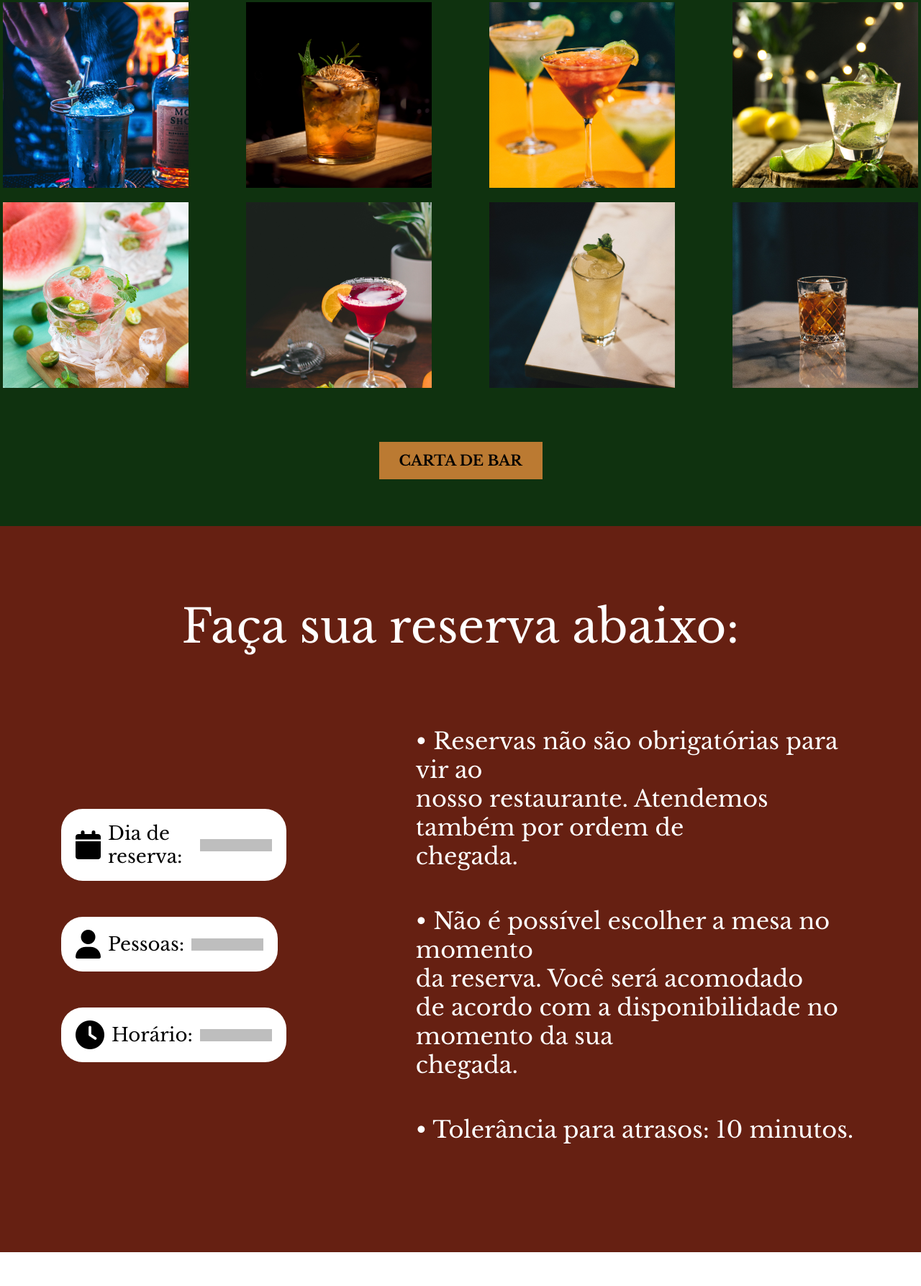
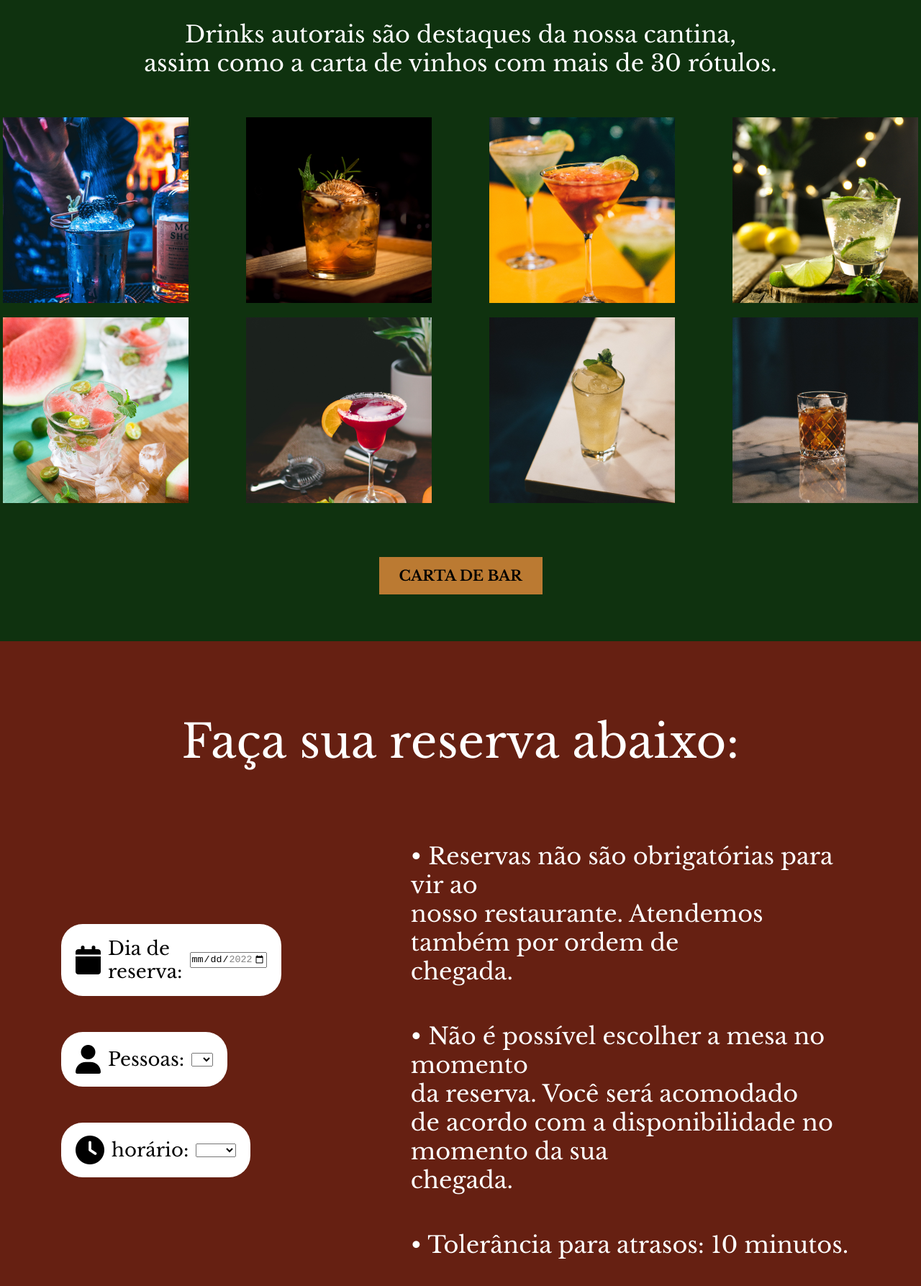
Before and after one commit to GustavoMarquesPayao/FamiliaRossiSite, a plain HTML site: page index.html in a window 1280 px wide. Shown: the part 4415-6202 px from the top of the page at 72% size. Drawn offline with nearby package versions, Linux system fonts and the light colour scheme.

Commit message:
Update index.html

```diff
--- a/index.html
+++ b/index.html
@@ -13,14 +13,14 @@
     <header class="cabecalho">
 
         <nav class="cabecalho-menu">
-            <a class="cabecalho-menu-item" href="#A cantina">A cantina</a>
-            <a class="cabecalho-menu-item" href="#Para comer">Para comer</a>
+            <a class="cabecalho-menu-item" href="#A-cantina">A cantina</a>
+            <a class="cabecalho-menu-item" href="#Para-comer">Para comer</a>
 
 
             <img class="cabecalho-imagem" src="Elementos/logo Branca.png" alt="Logo Família rossi">
 
 
-            <a class="cabecalho-menu-item" href="#Para beber">Para beber</a>
+            <a class="cabecalho-menu-item" href="#Para-beber">Para beber</a>
             <a class="cabecalho-menu-item" href="#Reservas">Reservas</a>
         </nav>
 
@@ -32,7 +32,10 @@
             <img clas="primeira-imagem1" src="Elementos/Primeira imagem.png" altt="Primeira foto">
         </section>
 
-        <section id="A cantina" class="conteudo-acantina">
+
+
+        <section class="conteudo-acantina">
+            <span id="A-cantina"></span>
             <div class="conteudo-acantina-escrito">
                 <h1 class="conteudo-acantina-escrito-titulo">A cantina</h1>
 
@@ -57,9 +60,11 @@
         </section>
 
 
-        <section id="Para comer" class="conteudo-paracomer">
+        <section class="conteudo-paracomer">
+            <span id="Para-comer"></span>
+
             <div class="conteudo-paracomer-escrito">
-                <h1 class="conteudo-paracomer-escrito-titulo">Para comer</h1>
+                <h1  class="conteudo-paracomer-escrito-titulo">Para comer</h1>
                 <p class="conteudo-paracomer-escrito-subitulo">A cozinha da família Rossi apresenta receitas clássicas italianas<br> executadas com exelentes ingredientes.</p>
             </div>
 
@@ -78,14 +83,19 @@
             </div>
 
             <div class="conteudo-paracomer-botoes">
-                <button class="conteudo-paracomer-botao" href="Cardapio.html">MENU A LA CARTE</button>
-                <button class="conteudo-paracomer-botao">PEÇA PELO IFOOD</button>
+
+                <a class="conteudo-paracomer-botao" href="Cardapio.html" target="_blank"> MENU A LA CARTE</a>
+                <a class="conteudo-paracomer-botao">PEÇA PELO IFOOD</a>
+
             </div>
+
 
         </section>
 
 
-        <section id="Para beber" class="conteudo-parabeber">
+        <section class="conteudo-parabeber">
+            <span id="Para-beber"></span>
+
             <div class="conteudo-parabeber-escrito">
                 <h1 class="conteudo-parabeber-escrito-titulo">Para beber</h1>
                 <p class="conteudo-parabeber-escrito-subtitulo">Drinks autorais são destaques da nossa cantina,<br> assim como a carta de vinhos com mais de 30 rótulos.</p>
@@ -107,12 +117,16 @@
 
 
             <div class="conteudo-parabeber-botao">
-                <button class="conteudo-parabeber-botao1">CARTA DE BAR</button>
+
+                <a class="conteudo-parabeber-botao1" href="Carta de bar.html" target="_blank">CARTA DE BAR</a>
+
             </div>
         </section>
 
 
-        <section id="Reservas" class="conteudo-reserva">
+        <section class="conteudo-reserva">
+            <span id="Reservas"></span>
+
             <div class="conteudo-reserrva-escrito">
                 <h1 class="conteudo-reserva-escrito-titulo">Faça sua reserva abaixo:</h1>
             </div>
@@ -122,19 +136,40 @@
                     <div class="conteudo-reserva-botaodeselecao-1">
                         <i class="fa-solid fa-calendar" style="font-size:40px;"></i>
                         <p class="conteudo-reserva-botoesdeselecao-titulo">Dia de reserva:</p>
-                        <p><input class="input" type="text"></p>
+                        <p><input type="date" id="start" name="trip-start"
+                            min="2022-11-11" max="2022-12-31"></p>
                     </div>
 
                     <div class="conteudo-reserva-botaodeselecao-2">
                         <i class="fa-solid fa-user" style="font-size:40px;"></i>
-                        <p class="conteudo-reserva-botoesdeselecao-titulo">Pessoas:</p>
-                        <p><input class="input" type="text"></p>
+                        <label for="pessoas" class="conteudo-reserva-botoesdeselecao-titulo">Pessoas:</label>
+                        <select id="pessoas">
+                            <option value="0"></option>
+                            <option value="1">1</option>
+                            <option value="2">2</option>
+                            <option value="3">3</option>
+                            <option value="4">4</option>
+                            <option value="5">5</option>
+                            <option value="6">6</option>
+                            <option value="7">7</option>
+                            <option value="8">8</option>
+                          </select>
                     </div>
 
                     <div class="conteudo-reserva-botaodeselecao-3">
                         <i class="fa-solid fa-clock" style="font-size:40px;"></i>
-                        <p class="conteudo-reserva-botoesdeselecao-titulo">Horário:</p>
-                        <p><input class="input" type="text"></p>
+                        <label for="horario" class="conteudo-reserva-botoesdeselecao-titulo">horário:</label>
+                        <select id="horario">
+                            <option value="0"></option>
+                            <option value="1">12:00</option>
+                            <option value="2">14:00</option>
+                            <option value="3">16:00</option>
+                            <option value="4">18:00</option>
+                            <option value="5">19:00</option>
+                            <option value="6">20:00</option>
+                            <option value="7">21:00</option>
+                            <option value="8">22:00</option>
+                          </select>
                     </div>
                 </div>
 
```
